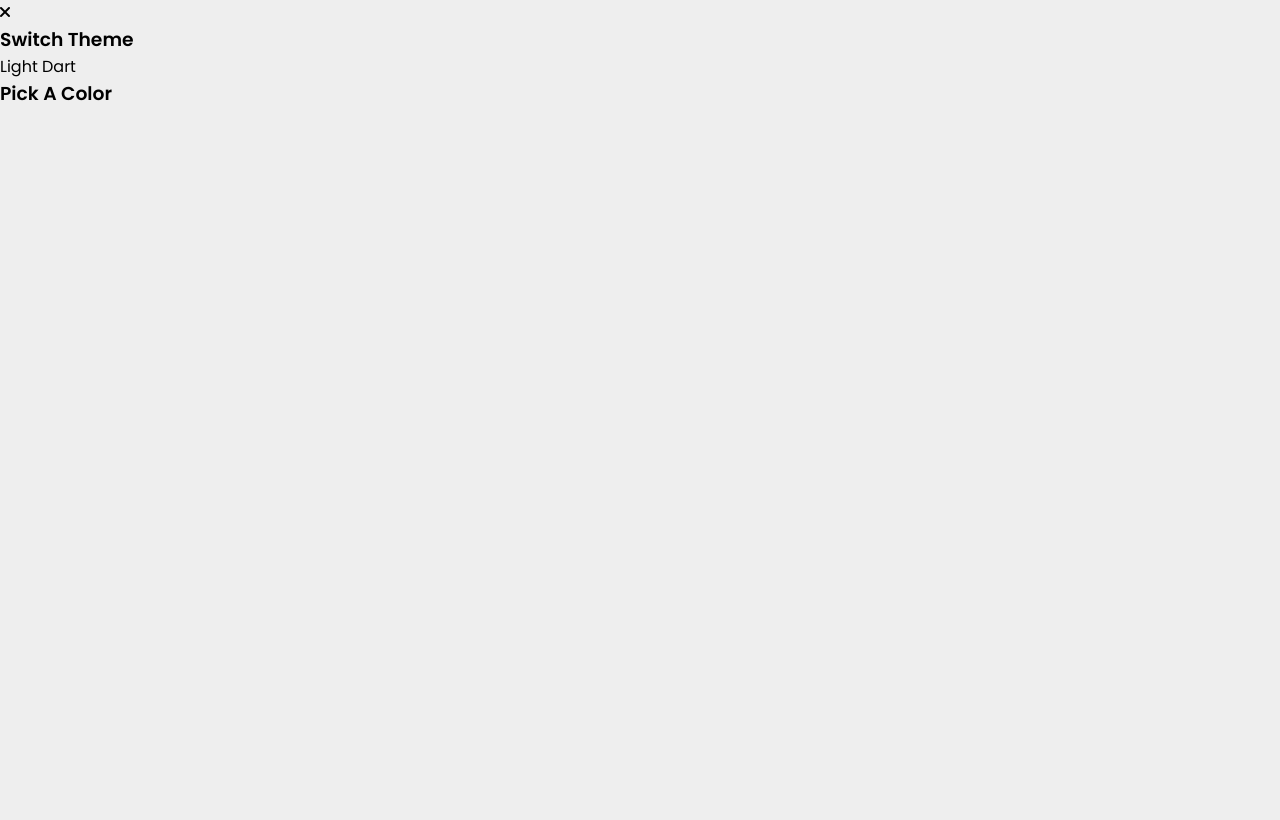
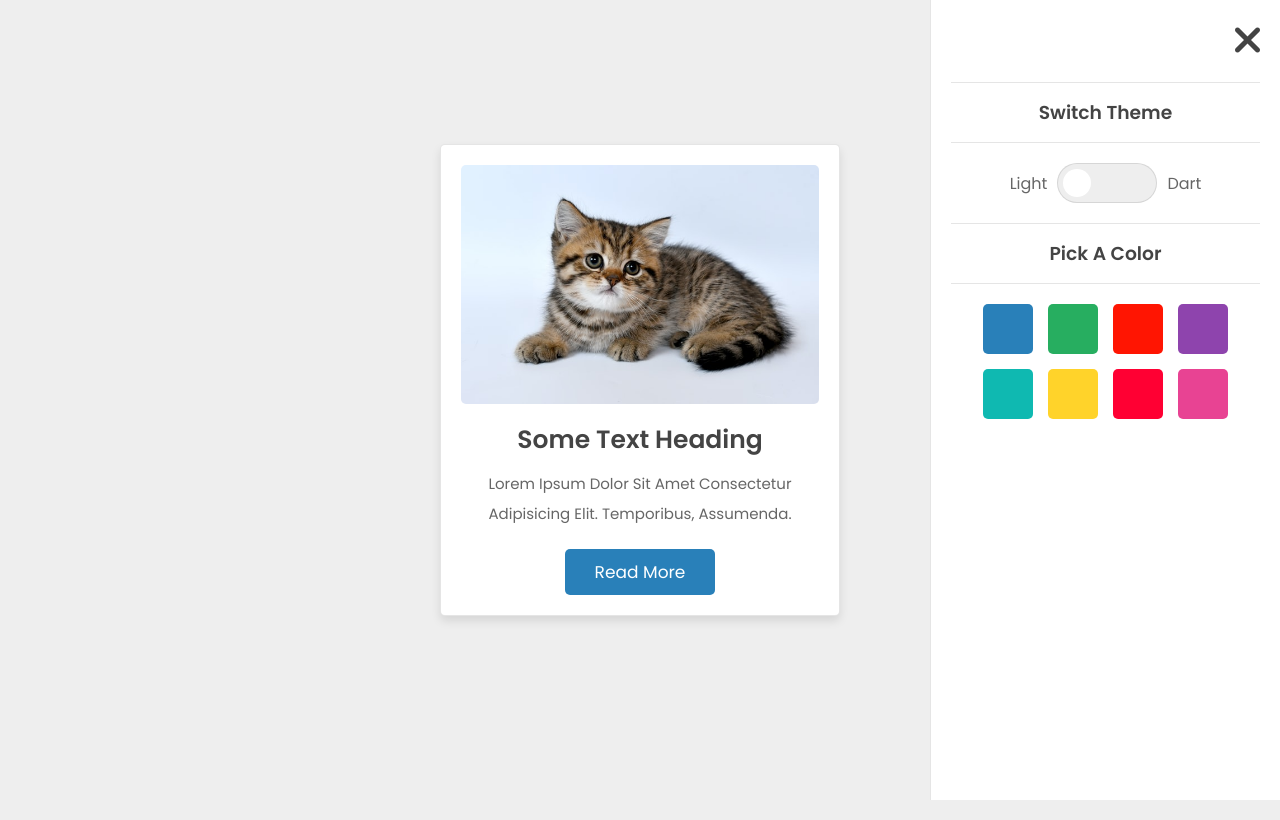
Before and after one commit to krmukesh1/theme-switcher, a plain HTML site: page index.html in a window 1280 px wide. Drawn offline with Linux system fonts and the light colour scheme.

Commit message:
added javascript and css for toggle button

```diff
--- a/index.html
+++ b/index.html
@@ -35,6 +35,17 @@
         <div class="color" style="background: #e84393"></div>
       </div>
     </div>
+    <div class="container">
+      <div class="content">
+        <img src="./image/kitten.jpg" alt="" />
+        <h3>some text heading</h3>
+        <p>
+          Lorem ipsum dolor sit amet consectetur adipisicing elit. Temporibus,
+          assumenda.
+        </p>
+        <a href="#" class="btn">read more</a>
+      </div>
+    </div>
     <script src="scrupt.js"></script>
   </body>
 </html>
--- a/scrupt.js
+++ b/scrupt.js
@@ -0,0 +1,12 @@
+const themeToggler = document.querySelector(".theme-toggler");
+
+function themeHandler() {
+  themeToggler.classList.toggle("active");
+  if (themeToggler.classList.contains("active")) {
+    document.body.classList.add("active");
+  } else {
+    document.body.classList.remove("active");
+  }
+}
+
+themeToggler.addEventListener("click", themeHandler);
--- a/style.css
+++ b/style.css
@@ -22,3 +22,130 @@
 body {
   background: var(--light-bg);
 }
+.themes-container {
+  position: fixed;
+  top: 0;
+  right: 0;
+  background: var(--bg);
+  border-left: var(--border);
+  height: 100vh;
+  width: 350px;
+  z-index: 1000;
+  text-align: right;
+  padding: 20px;
+}
+.themes-container #theme-close {
+  font-size: 40px;
+  color: var(--black);
+  cursor: pointer;
+}
+.themes-container h3 {
+  text-align: center;
+  color: var(--black);
+  border-top: var(--border);
+  border-bottom: var(--border);
+  padding: 15px 0;
+  margin: 20px 0;
+}
+.themes-container .theme-toggler {
+  display: flex;
+  align-items: center;
+  justify-content: center;
+}
+.themes-container .theme-toggler span {
+  color: var(--light-color);
+}
+.themes-container .theme-toggler .toggler {
+  height: 40px;
+  width: 100px;
+  border-radius: 50px;
+  background: var(--light-bg);
+  position: relative;
+  cursor: pointer;
+  border: var(--border);
+  margin: 0 10px;
+}
+.themes-container .theme-toggler .toggler::before {
+  content: "";
+  position: absolute;
+  top: 5px;
+  left: 5px;
+  height: 28px;
+  width: 28px;
+  border-radius: 50%;
+  background: #fff;
+  transition: 0.2s linear;
+}
+.themes-container .theme-colors {
+  display: flex;
+  flex-wrap: wrap;
+  justify-content: center;
+  gap: 15px;
+}
+.themes-container .theme-colors .color {
+  border-radius: 5px;
+  height: 50px;
+  width: 50px;
+  cursor: pointer;
+}
+.themes-container .theme-color .color:hover {
+  opacity: 0.5;
+}
+.container {
+  display: flex;
+  align-items: center;
+  justify-content: center;
+  padding-bottom: 60px;
+  margin: 10px;
+  min-height: 100vh;
+}
+.container .content {
+  background: var(--bg);
+  border-radius: 5px;
+  padding: 20px;
+  box-shadow: var(--box-shadow);
+  border: var(--border);
+  text-align: center;
+  width: 400px;
+}
+.container .content img {
+  width: 100%;
+  margin-bottom: 10px;
+  border-radius: 5px;
+}
+.container .content h3 {
+  color: var(--black);
+  font-size: 25px;
+}
+.container .content p {
+  color: var(--light-color);
+  font-size: 15px;
+  line-height: 2;
+  padding: 10px 0;
+}
+.container .content .btn {
+  margin-top: 10px;
+  display: inline-block;
+  border-radius: 5px;
+  padding: 10px 30px;
+  color: #fff;
+  background: var(--main-color);
+  font-size: 17px;
+  text-decoration: none;
+}
+.container .content .btn:hover {
+  opacity: 0.8;
+  letter-spacing: 1px;
+}
+/* toggler css */
+.themes-container .theme-toggler.active .toggler::before {
+  left: 65px;
+}
+body.active {
+  --black: #fff;
+  --light-bg: #262626;
+  --bg: #333;
+  --light-color: #eee;
+  --border: 1px solid rgba(255, 255, 255, 0.1);
+  --box-shadow: 0 5px 10px rgba(94, 43, 43, 0.3);
+}
```
